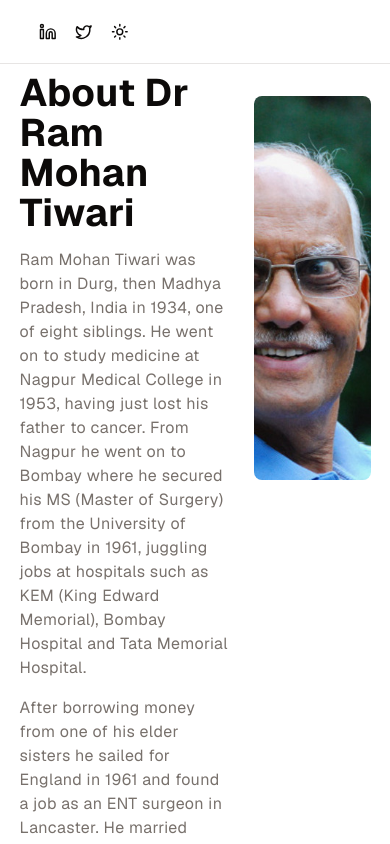
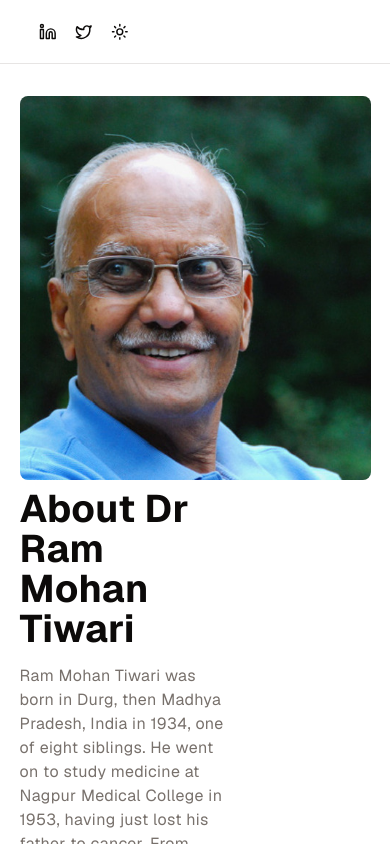
Before and after one commit to ratnesh003/medical-science-research-docs, a Next.js app: page /about in a window 390 px wide. Shown: the top 844 px of the page. Built offline with nearby package versions, Linux system fonts and the light colour scheme.

Commit message:
Update About page layout for Dr. Ram Mohan Tiwari; enhance responsiveness and image placement

```diff
--- a/app/about/page.tsx
+++ b/app/about/page.tsx
@@ -3,7 +3,14 @@ import React from "react";
 const CommunityPage = () => {
   return (
     <>
-      <div className="flex flex-wrap justify-between">
+      <div className="flex flex-wrap flex-col md:flex-row-reverse justify-between">
+      <div className="md:w-1/3 w-full mt-8 h-96 rounded-lg overflow-hidden">
+          <img
+            src="/13193_2017_675_Figa_HTML.jpg"
+            alt="Profile of Dr. Ram Mohan Tiwari"
+            className="object-cover h-full"
+          />
+        </div>
         <div className="min-h-screen w-3/5 content-center ">
           <h1 className="text-[2.4rem] leading-10 sm:leading-[4.5rem] font-bold sm:text-5xl mt-2">
             About Dr Ram Mohan Tiwari
@@ -68,13 +75,6 @@ const CommunityPage = () => {
             surgery.
           </p>
         </div>
-        <div className="w-1/3 mt-8 h-96 rounded-lg overflow-hidden">
-          <img
-            src="/13193_2017_675_Figa_HTML.jpg"
-            alt="Profile of Dr. Ram Mohan Tiwari"
-            className="object-cover h-full"
-          />
-        </div>
       </div>
     </>
   );
```
